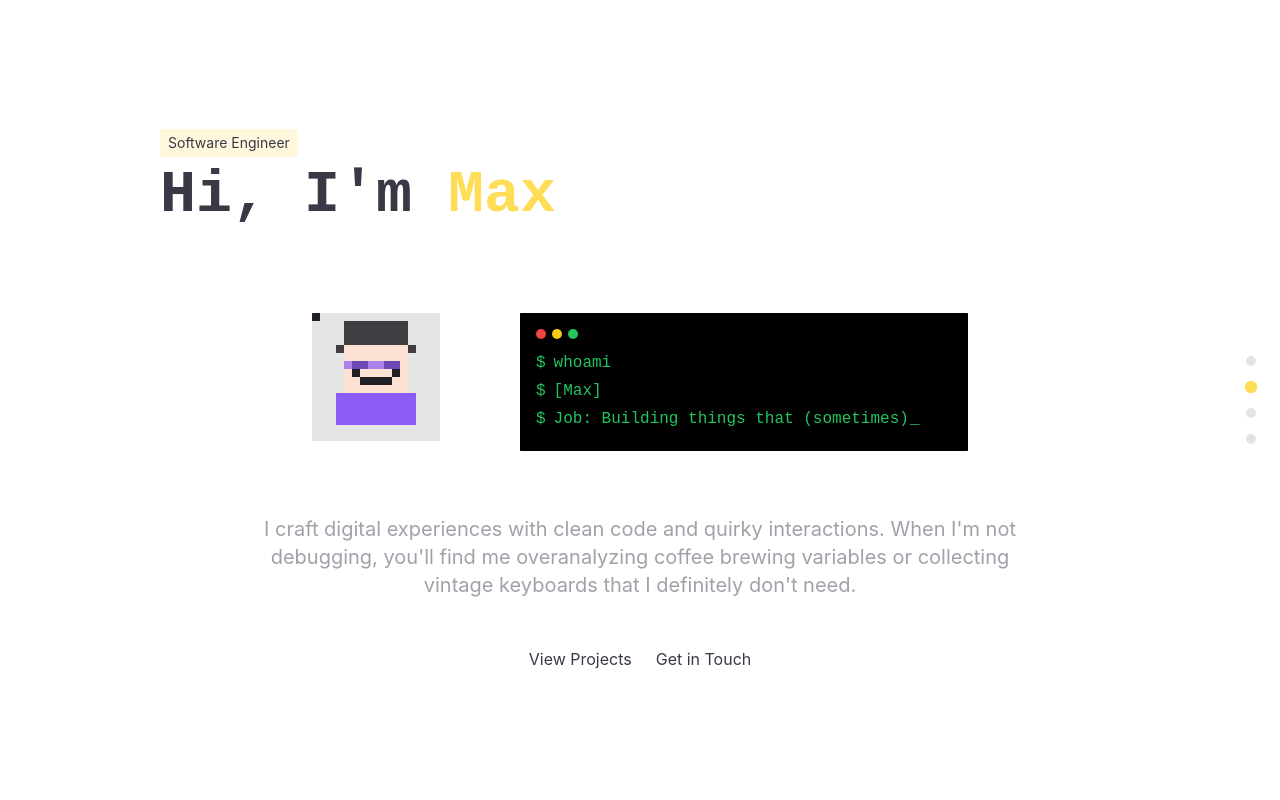
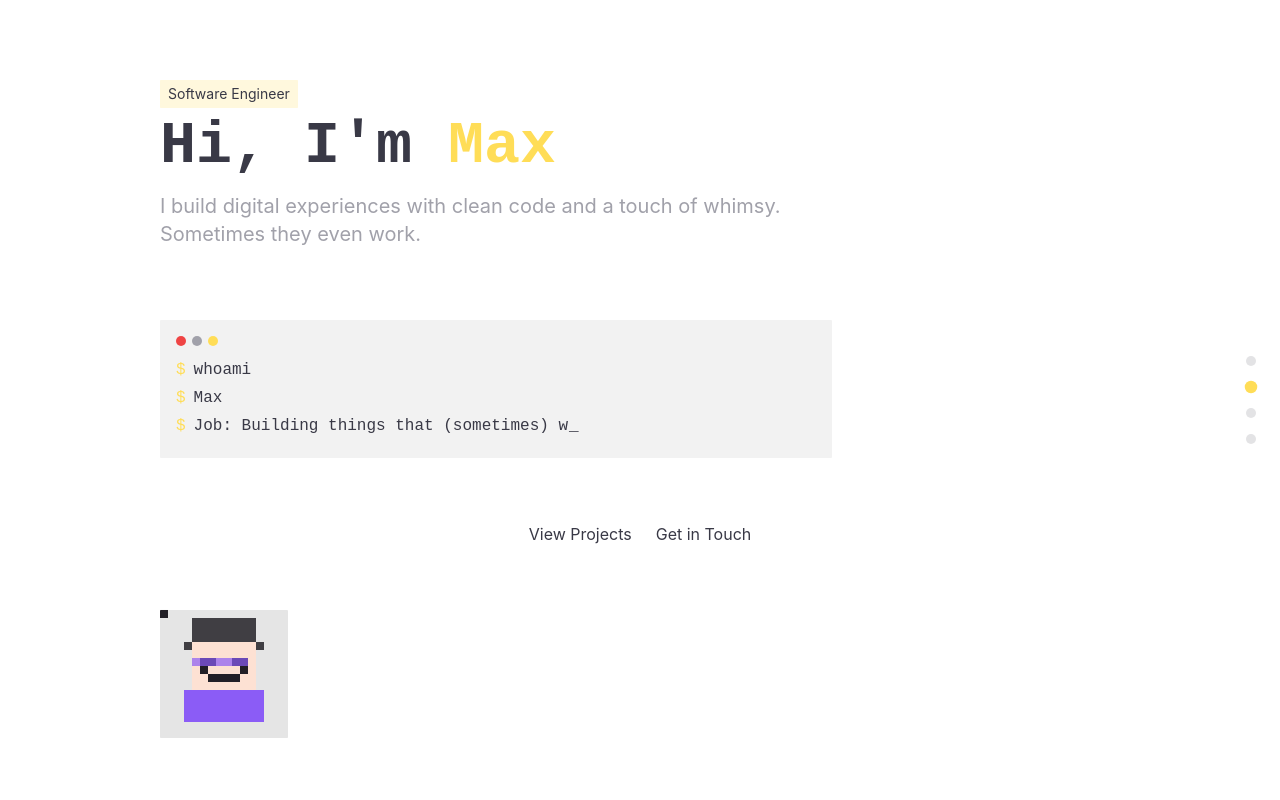
Before and after one commit to adrioui/portfolio, a React (Vite) app: page / in a window 1280 px wide. Shown: the top 800 px of the page. Built offline with nearby package versions, Linux system fonts and the light colour scheme.

Commit message:
Reverted to edit edt-48771f46-5077-4c9a-a073-61899a5d911d: "Add pixel art image
Adds a pixel art image to the website."

```diff
--- a/src/components/Terminal.tsx
+++ b/src/components/Terminal.tsx
@@ -107,26 +107,26 @@ const Terminal: React.FC<TerminalProps> = ({
   }, [currentTextIndex, currentCommandIndex, commands, typing, glitchProbability, typingSpeed, initialDelay, isGlitching]);
 
   return (
-    <div className={cn("p-4 rounded-sm font-mono text-sm sm:text-base", className)}>
+    <div className={cn("bg-black/5 p-4 rounded-sm font-mono text-sm sm:text-base", className)}>
       <div className="flex gap-1.5 mb-3">
         <div className="w-2.5 h-2.5 rounded-full bg-destructive"></div>
-        <div className="w-2.5 h-2.5 rounded-full bg-yellow-400"></div>
-        <div className="w-2.5 h-2.5 rounded-full bg-green-500"></div>
+        <div className="w-2.5 h-2.5 rounded-full bg-softgray"></div>
+        <div className="w-2.5 h-2.5 rounded-full bg-highlight"></div>
       </div>
       <div className="terminal-content">
         {displayedCommands.map((command, index) => (
           <div key={index} className="mb-1 flex">
-            <span className="text-green-500 mr-2">$</span>
-            <span className="text-green-500">{command}</span>
+            <span className="text-highlight mr-2">$</span>
+            <span>{command}</span>
             {index === currentCommandIndex && showCursor && (
-              <span className="animate-blink ml-px text-green-500">_</span>
+              <span className="animate-blink ml-px">_</span>
             )}
           </div>
         ))}
         {currentCommandIndex < commands.length && displayedCommands.length <= currentCommandIndex && (
           <div className="flex">
-            <span className="text-green-500 mr-2">$</span>
-            {showCursor && <span className="animate-blink text-green-500">_</span>}
+            <span className="text-highlight mr-2">$</span>
+            {showCursor && <span className="animate-blink">_</span>}
           </div>
         )}
       </div>
--- a/src/pages/Index.tsx
+++ b/src/pages/Index.tsx
@@ -19,7 +19,7 @@ const Index = () => {
   // Terminal commands for the hero section
   const terminalCommands = [
     "whoami",
-    "[Max]",
+    "Max",
     "Job: Building things that (sometimes) work",
     "Location: [redacted] • ☕ Infinite coffee mode"
   ];
@@ -49,12 +49,24 @@ const Index = () => {
             <h1 className="text-4xl md:text-5xl lg:text-6xl font-mono font-bold mb-4">
               Hi, I'm <span className="relative text-highlight cursor-pointer" onClick={handleNameClick}>Max</span>
             </h1>
+            <p className="text-softgray text-lg md:text-xl max-w-2xl leading-relaxed">
+              I build digital experiences with clean code and a touch of whimsy. Sometimes they even work.
+            </p>
           </div>
 
-          {/* New layout: Avatar and Terminal side by side */}
-          <div className="flex flex-col md:flex-row items-center md:items-start justify-center gap-6 md:gap-12 lg:gap-20 mt-12">
-            {/* Pixel art avatar on the left */}
-            <div className="w-32 h-32 relative animate-float">
+          <Terminal
+            commands={terminalCommands}
+            className="mt-12 max-w-2xl"
+            typingSpeed={40}
+          />
+
+          <div className="mt-16 flex flex-col md:flex-row items-center justify-center">
+            <a href="#projects" className="link-hover mx-3">View Projects</a>
+            <a href="#contact" className="link-hover mx-3">Get in Touch</a>
+          </div>
+
+          {/* Detailed pixel art avatar */}
+          <div className="mt-16 w-32 h-32 relative animate-float">
             <div className="w-full h-full bg-black/10 rounded-sm grid grid-cols-16 grid-rows-16 overflow-hidden">
               {/* Background */}
               <div className="col-span-16 row-span-16 bg-[#221F26]"></div>
@@ -83,29 +95,6 @@ const Index = () => {
               {/* Shirt */}
               <div className="col-start-4 col-span-10 row-start-11 row-span-4 bg-[#8B5CF6]"></div>
             </div>
-            </div>
-
-            {/* Terminal on the right */}
-            <Terminal
-              commands={terminalCommands}
-              className="max-w-md w-full bg-black"
-              typingSpeed={40}
-            />
-          </div>
-
-          {/* Description text below both elements */}
-          <div className="mt-16 max-w-3xl mx-auto text-center">
-            <p className="text-softgray text-lg md:text-xl leading-relaxed">
-              I craft digital experiences with clean code and quirky interactions.
-              When I'm not debugging, you'll find me overanalyzing coffee brewing
-              variables or collecting vintage keyboards that I definitely don't need.
-            </p>
-          </div>
-
-          {/* Navigation links */}
-          <div className="mt-12 flex flex-col md:flex-row items-center justify-center">
-            <a href="#projects" className="link-hover mx-3">View Projects</a>
-            <a href="#contact" className="link-hover mx-3">Get in Touch</a>
           </div>
         </section>
 
```
Lines whose indentation alone changed are shown as unchanged.
